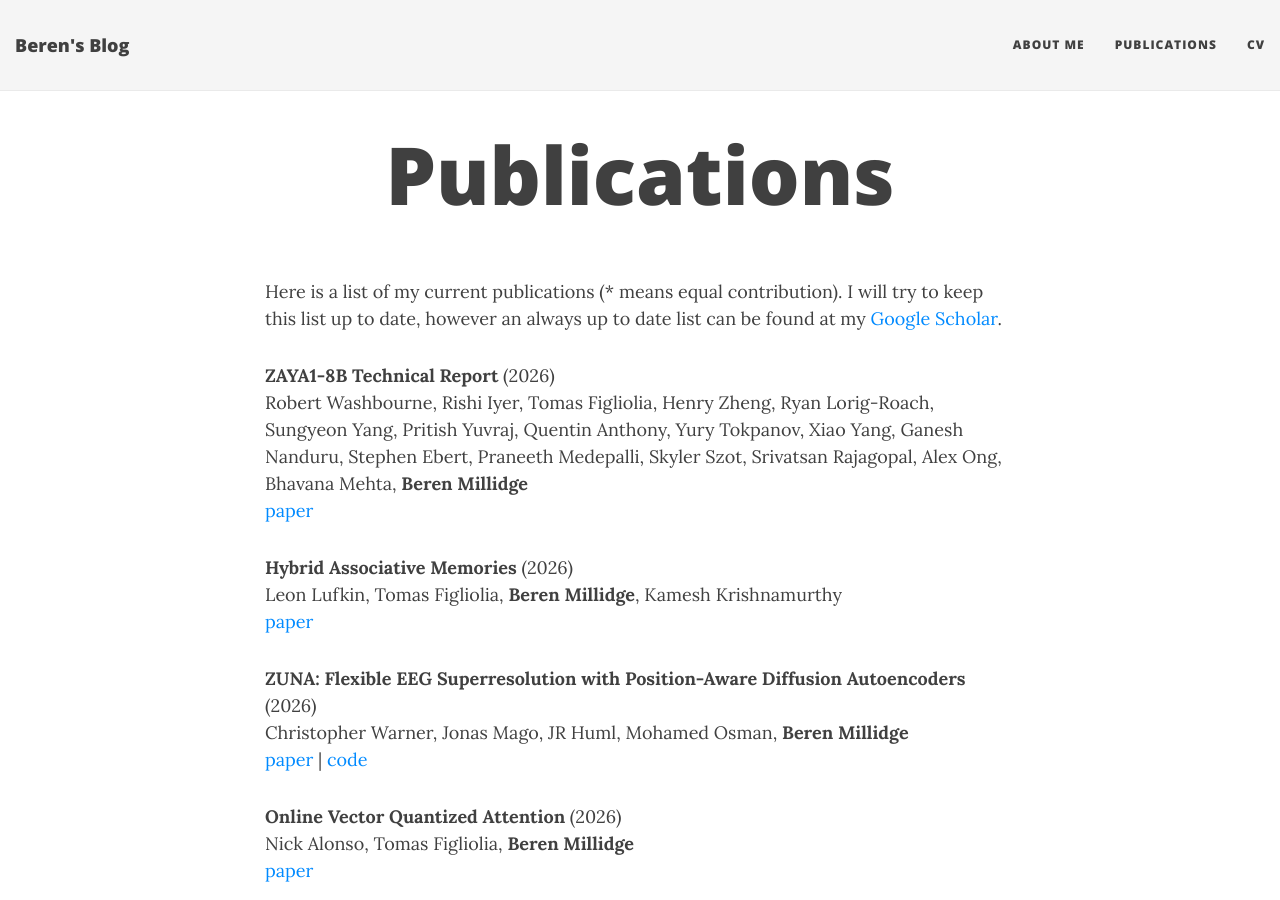
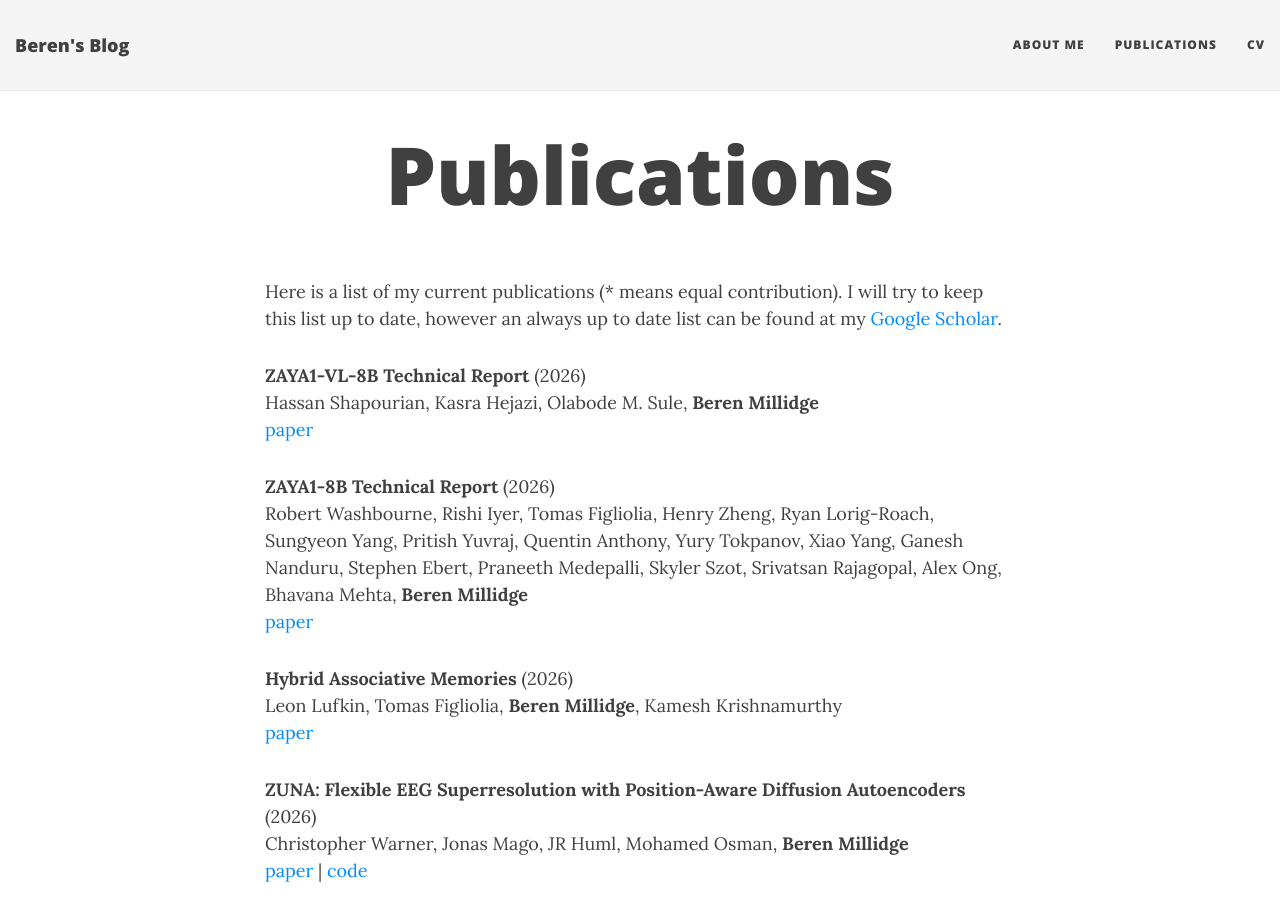
Before and after one commit to BerenMillidge/BerenMillidge.github.io, a Jekyll site: the page built from publications.md, in a window 1280 px wide and 900 px high. Built offline with Jekyll 4.4.1, drawn with Linux system fonts in a browser that asks for light colours; nearby versions of some CDN libraries.

Commit message:
Update publications.md

```diff
--- a/publications.md
+++ b/publications.md
@@ -4,6 +4,8 @@ title: Publications
 ---
 
 Here is a list of my current publications (* means equal contribution). I will try to keep this list up to date, however an always up to date list can be found at my [Google Scholar](https://scholar.google.com/citations?user=3GGkFTkAAAAJ&hl=en&oi=ao).
+
+**ZAYA1-VL-8B Technical Report** (2026) <br /> Hassan Shapourian, Kasra Hejazi, Olabode M. Sule, **Beren Millidge** <br /> [paper](https://arxiv.org/abs/2605.08560)
 
 **ZAYA1-8B Technical Report** (2026) <br /> Robert Washbourne, Rishi Iyer, Tomas Figliolia, Henry Zheng, Ryan Lorig-Roach, Sungyeon Yang, Pritish Yuvraj, Quentin Anthony, Yury Tokpanov, Xiao Yang, Ganesh Nanduru, Stephen Ebert, Praneeth Medepalli, Skyler Szot, Srivatsan Rajagopal, Alex Ong, Bhavana Mehta, **Beren Millidge** <br /> [paper](https://arxiv.org/abs/2605.05365)
 
```
